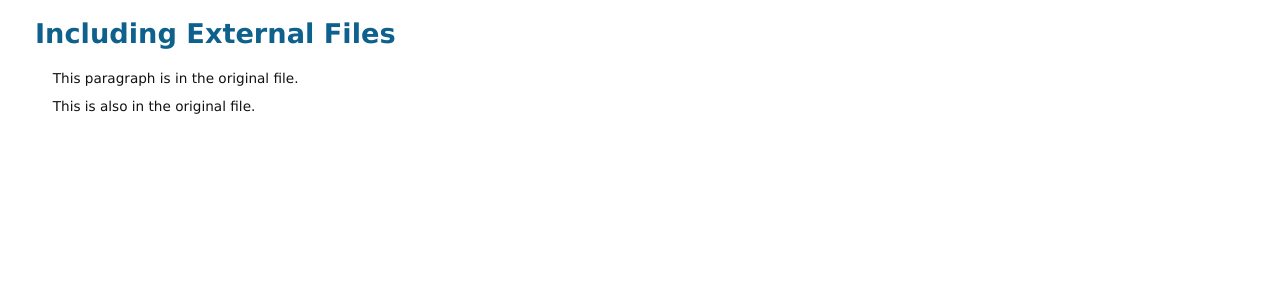
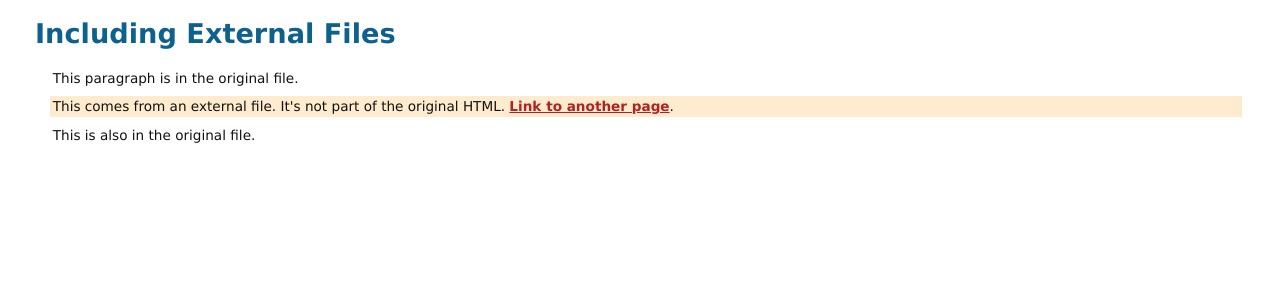
Before and after one commit to aliahmadcse/introducing-php, a PHP site: page /parent.php in a window 1280 px wide. Shown: the top 300 px of the page. Run offline with PHP 8.4, Linux system fonts and the light colour scheme.

Commit message:
Adds 07_04

```diff
--- a/ch07/07_02/includes/para.html
+++ b/ch07/07_02/includes/para.html
@@ -1 +1,4 @@
-<p class="external">This comes from an external file. It's not part of the original HTML. <a href="../linked.php">Link to another page</a>.</p>
+<p class="external">
+  This comes from an external file. It's not part of the original HTML.
+  <a href="<?= $site_root ?>/linked.php">Link to another page</a>.
+</p>
--- a/ch07/07_02/parent.php
+++ b/ch07/07_02/parent.php
@@ -1,13 +1,21 @@
+<?php
+$site_root = "/introducing-php/ch07/07_02";
+?>
 <!DOCTYPE html>
 <html lang="en">
+
 <head>
     <meta charset="UTF-8">
     <title>Using server-side includes</title>
     <link href="styles.css" rel="stylesheet" type="text/css">
 </head>
+
 <body>
-<h1>Including External Files</h1>
-<p>This paragraph is in the original file.</p>
-<p>This is also in the original file.</p>
+    <h1>Including External Files</h1>
+    <p>This paragraph is in the original file.</p>
+    <?php include_once "./includes/para.html"; ?>
+    <p>This is also in the original file.</p>
+    <?php include_once "./includes/para.html"; ?>
 </body>
+
 </html>
--- a/ch07/07_03/includes/para.html
+++ b/ch07/07_03/includes/para.html
@@ -1 +1,4 @@
-<p class="external">This comes from an external file. It's not part of the original HTML. <a href="../linked.php">Link to another page</a>.</p>
+<p class="external">
+  This comes from an external file. It's not part of the original HTML.
+  <a href="<?= $site_root ?>/linked.php">Link to another page</a>.
+</p>
--- a/ch07/07_03/includes/para_end.html
+++ b/ch07/07_03/includes/para_end.html
@@ -1 +1,4 @@
-<p class="external">This comes from an external file. It's not part of the original HTML. <a href="<?= $siteroot; ?>/linked.php">Link to another page</a>.</p>
+<p class="external">
+  This comes from an external file. It's not part of the original HTML.
+  <a href="<?= $siteroot; ?>/linked.php">Link to another page</a>.
+</p>
--- a/ch07/07_03/parent.php
+++ b/ch07/07_03/parent.php
@@ -1,3 +1,4 @@
+
 <!DOCTYPE html>
 <html lang="en">
 <head>
--- a/ch07/07_03/parent_end.php
+++ b/ch07/07_03/parent_end.php
@@ -1,11 +1,13 @@
-<?php $siteroot = '/introducingphp/ch07/07_03'; ?>
+<?php $siteroot = '/introducing-php/ch07/07_03'; ?>
 <!DOCTYPE html>
 <html lang="en">
+
 <head>
     <meta charset="UTF-8">
     <title>Using server-side includes</title>
     <link href="styles.css" rel="stylesheet" type="text/css">
 </head>
+
 <body>
     <h1>Including External Files</h1>
     <p>This paragraph is in the original file.</p>
@@ -16,4 +18,5 @@
     <?php require './includes/copyright.php'; ?>
     <p><?= lyn_copyright(2015); ?> David Powers</p>
 </body>
+
 </html>
```
Lines whose indentation alone changed are shown as unchanged.
